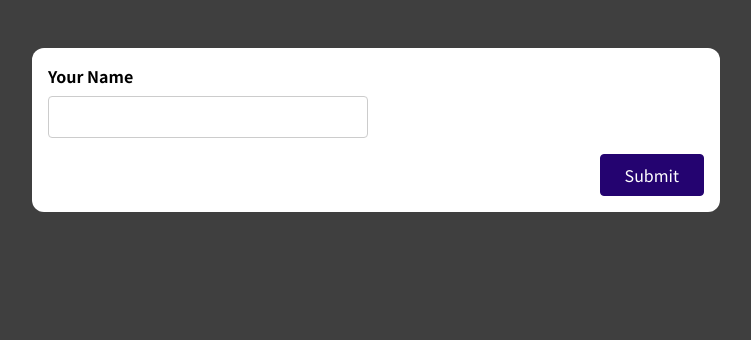
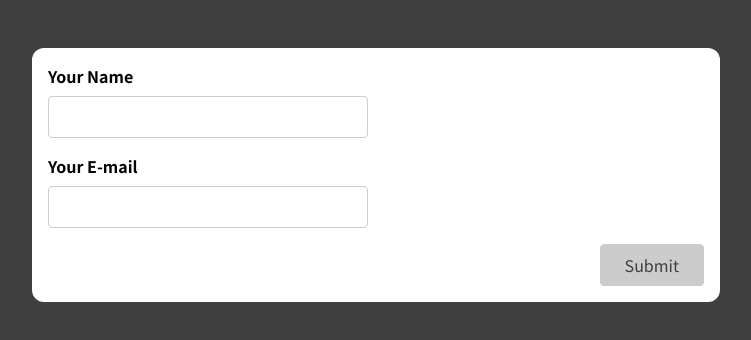
Before and after one commit to GraceYou500/React-Forms-and-Input, a React (Create React App) app: page / in a window 1280 px wide. Shown: the top 340 px of the page, without its empty margins (264-1015 px from the left). Built offline with nearby package versions, Linux system fonts and the light colour scheme.

Commit message:
email and name validation

```diff
--- a/src/components/SimpleInput.js
+++ b/src/components/SimpleInput.js
@@ -1,42 +1,63 @@
-import { useState, useRef, useEffect } from 'react';
+import { useState, useEffect } from 'react';
 
 const SimpleInput = props => {
-  const nameInputRef = useRef();
   const [enteredName, setEnteredName] = useState('');
-  const [enteredNameIsValid, setEnteredNameIsValid] = useState(false);
+  const [enteredEmail, setEnteredEmail] = useState('');
   const [enteredNameTouched, setEnteredNameTouched] = useState(false);
+  const [enteredEmailTouched, setEnteredEmailTouched] = useState(false);
+  const [formIsValid, setformIsValid] = useState(false);
+
+  const enteredNameIsValid = enteredName.trim() !== '';
+  const enteredEmailIsValid = enteredEmail.includes('@');
+
+  const nameInputIsInvalid = !enteredNameIsValid && enteredNameTouched;
+  const emailInputIsInvalid = !enteredEmailIsValid && enteredEmailTouched;
 
   useEffect(() => {
-    if (enteredNameIsValid) {
-      console.log('Name input is valid');
+    if (enteredNameIsValid && enteredEmailIsValid) {
+      setformIsValid(true);
+    } else {
+      setformIsValid(false);
     }
-  });
+  }, [enteredNameIsValid, enteredEmailIsValid]);
 
   const nameInputChangeHandler = event => {
     setEnteredName(event.target.value);
+  };
+
+  const emailInputChangeHandler = event => {
+    setEnteredEmail(event.target.value);
+  };
+
+  const nameInputBlurHandler = event => {
+    setEnteredNameTouched(true);
+  };
+  const emailInputBlurHandler = event => {
+    setEnteredEmailTouched(true);
   };
 
   const formSubmissionHandler = event => {
     event.preventDefault();
 
     setEnteredNameTouched(true);
+    setEnteredEmailTouched(true);
 
-    if (enteredName.trim() === '') {
-      return setEnteredNameIsValid(false);
+    if (!enteredNameIsValid || !enteredEmailIsValid) {
+      return;
     }
 
-    setEnteredNameIsValid(true);
-
-    console.log(enteredName);
-    const enteredValue = nameInputRef.current.value;
-    console.log(enteredValue);
+    console.log(enteredName, enteredEmail);
 
     setEnteredName('');
+    setEnteredEmail('');
+    setEnteredNameTouched(false);
+    setEnteredEmailTouched(false);
   };
 
-  const nameInputIsInvalid = !enteredNameIsValid && enteredNameTouched;
-
   const nameInputClasses = nameInputIsInvalid
+    ? 'form-control invalid'
+    : 'form-control';
+  const emailInputClasses = emailInputIsInvalid
     ? 'form-control invalid'
     : 'form-control';
 
@@ -48,15 +69,28 @@
           type="text"
           id="name"
           onChange={nameInputChangeHandler}
-          ref={nameInputRef}
           value={enteredName}
+          onBlur={nameInputBlurHandler}
         />
         {nameInputIsInvalid && (
           <p className="error-text">Please type in valid information!</p>
         )}
       </div>
+      <div className={emailInputClasses}>
+        <label htmlFor="email">Your E-mail</label>
+        <input
+          type="text"
+          id="email"
+          onChange={emailInputChangeHandler}
+          value={enteredEmail}
+          onBlur={emailInputBlurHandler}
+        />
+        {emailInputIsInvalid && (
+          <p className="error-text">Please type in valid email with @!</p>
+        )}
+      </div>
       <div className="form-actions">
-        <button>Submit</button>
+        <button disabled={!formIsValid}>Submit</button>
       </div>
     </form>
   );
--- a/src/index.css
+++ b/src/index.css
@@ -79,6 +79,15 @@
   border-color: #33059e;
 }
 
+button:disabled,
+button:disabled:hover,
+button:disabled:active {
+  background-color: #ccc;
+  color: #3f3f3f;
+  border-color: #ccc;
+  cursor: not-allowed;
+}
+
 .form-actions {
   text-align: right;
 }
```
Also changed, not shown: 1 other file (tests, documents, lock files or other folders).
